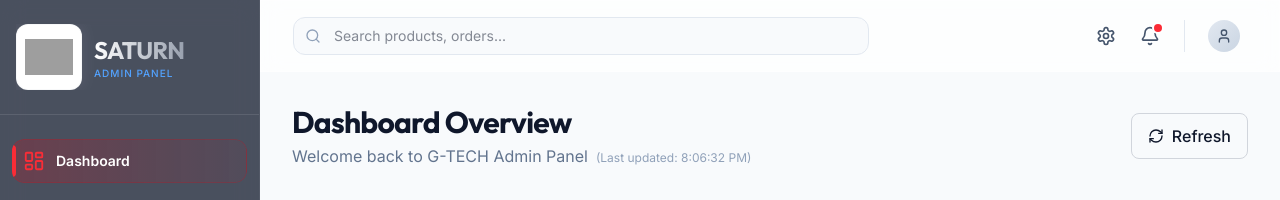
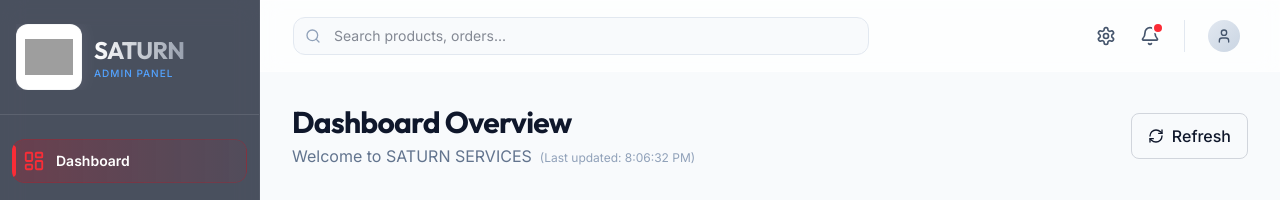
Before and after one commit to Nareshkumar5232/G-Tech_admin, a React (Vite) app: page / in a window 1280 px wide. Both pictures are taken after a click on the button "Sign In". Shown: the top 200 px of the page. Built offline with nearby package versions, Linux system fonts and the light colour scheme; no server answers; grey boxes are pictures that could not be loaded.

Commit message:
Update welcome message to SATURN SERVICES

```diff
--- a/src/pages/DashboardPage.tsx
+++ b/src/pages/DashboardPage.tsx
@@ -120,7 +120,7 @@ export function DashboardPage() {
         <div>
           <h1 className="text-3xl font-bold text-slate-900 font-display tracking-tight">Dashboard Overview</h1>
           <p className="text-slate-500 mt-1">
-            Welcome back to G-TECH Admin Panel
+            Welcome to SATURN SERVICES
             {lastUpdated && (
               <span className="text-xs text-slate-400 ml-2">
                 (Last updated: {lastUpdated.toLocaleTimeString()})
```
